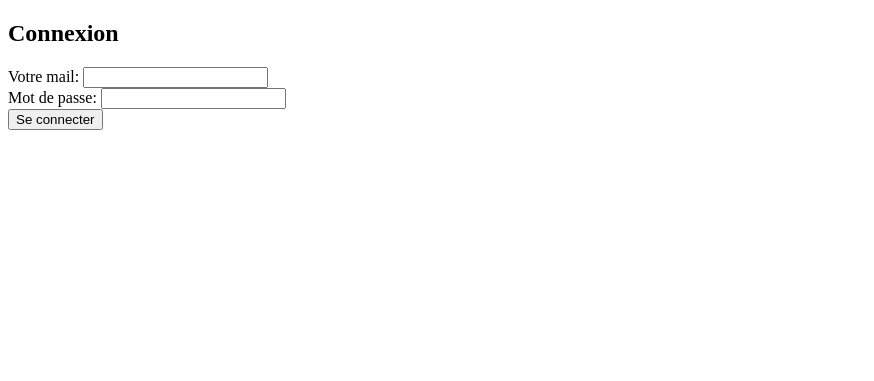
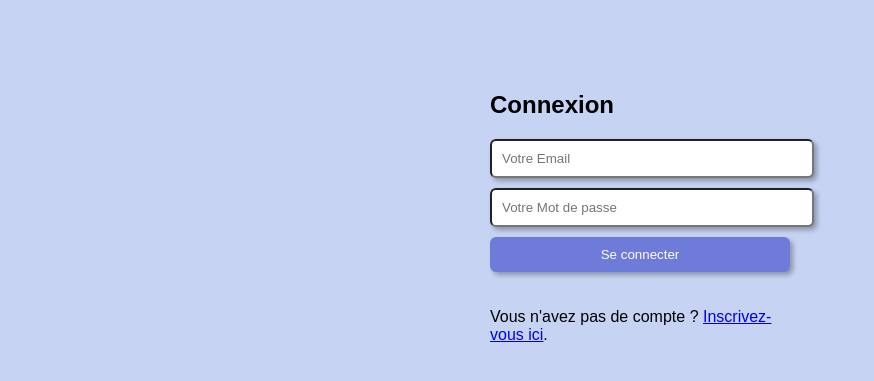
Before and after one commit to HugoLabatut/sio-site-location, a PHP site: page /pages/connexion.pages.php in a window 1280 px wide. Shown: the top 381 px of the page, without its empty margins (0-874 px from the left). Run offline with PHP 8.4, Linux system fonts and the light colour scheme.

Commit message:
Système inscription et connexion

```diff
--- a/pages/connexion.pages.php
+++ b/pages/connexion.pages.php
@@ -3,55 +3,100 @@
 <head>
     <meta charset="UTF-8">
     <meta name="viewport" content="width=device-width, initial-scale=1.0">
-    <title>Page de Connexion</title>
+    <title>Connexion</title>
+    <style>
+        body {
+            font-family: Arial, sans-serif;
+            background-color: #C6D3F3;
+        }
+
+        .container {
+            width: 300px;
+            margin: 0 auto;
+            padding-top: 5%;
+        }
+
+        input[type="text"],
+        input[type="email"],
+        input[type="password"] {
+            box-shadow: 3px 3px 5px 0 rgba(0, 0, 0, 0.3);
+            width: 100%;
+            padding: 10px;
+            margin-bottom: 10px;
+            border-radius: 6px;
+        }
+
+        input[type="submit"],
+        input[type="button"] {
+            box-shadow: 3px 3px 5px 0 rgba(0, 0, 0, 0.3);
+            width: 100%;
+            padding: 10px;
+            background-color: #6F7BD9;
+            color: white;
+            border: none;
+            cursor: pointer;
+            border-radius: 6px;
+        }
+
+        input[type="submit"] {
+            margin-bottom: 20px;
+        }
+
+        #villeAutocomplete {
+            display: none;
+            position: absolute;
+            background-color: #f1f1f1;
+            max-height: 150px;
+            overflow-y: auto;
+            border: 1px solid #ccc;
+        }
+
+        #villeAutocomplete div {
+            padding: 10px;
+            cursor: pointer;
+        }
+
+        #villeAutocomplete div:hover {
+            background-color: #e9e9e9;
+        }
+    </style>
 </head>
 <body>
 
 <?php
-session_start();
+// Vérifier si le formulaire a été soumis
+if ($_SERVER["REQUEST_METHOD"] == "POST") {
+    include("config.php");
+
+    $mail = $_POST["mail"];
+    $password = $_POST["password"];
+
+    // Préparer la requête SQL de vérification
+    $query = "SELECT * FROM client WHERE mail_client = ?";
+    $stmt = $pdo->prepare($query);
+    $stmt->execute([$mail]);
+    $user = $stmt->fetch(PDO::FETCH_ASSOC);
+
+    // Avant la vérification if ($user && password_verify($password, $user['password_client'])) {
+echo "Mot de passe saisi : " . $password . "<br>";
+echo "Mot de passe haché dans la base de données : " . $user['password_client'] . "<br>";
+echo "Résultat de password_verify : " . var_export(password_verify($password, $user['password_client']), true) . "<br>";
 
 
-// Vérifier si le formulaire a été soumis
-if ($_SERVER["REQUEST_METHOD"] == "POST") {
-    // Inclure le fichier de configuration de la base de données
-    require_once "config2.php";
-
-    // Récupérer les données du formulaire
-    $username = $_POST["username"];
-    $password = $_POST["password"];
-
-    // Préparer la requête SQL
-    $sql = "SELECT * FROM clients WHERE email = ? AND password = ?";
-
-    // Utiliser des requêtes préparées pour éviter les injections SQL
-    $stmt = $pdo->prepare($sql);
-    $stmt->execute([$email, $password]);
-    $user = $stmt->fetch(PDO::FETCH_ASSOC);
-
-    // Vérifier si l'utilisateur existe dans la base de données
-    if ($user) {
-        // Enregistrez l'ID de l'utilisateur dans la session
-        $_SESSION['user_id'] = $user['id'];
-
-        // Rediriger vers le tableau de bord ou une autre page sécurisée
-        header("Location: inscription.pages.php");
-        exit();
+    if ($user && password_verify($password, $user['password_client'])) {
+        echo "Connexion réussie !";
     } else {
         echo "Identifiants incorrects. Veuillez réessayer.";
     }
 }
 ?>
 
-<h2>Connexion</h2>
-<form method="post" action="">
-    <label for="username">Votre mail:</label>
-    <input type="text" id="username" name="username" required><br>
-
-    <label for="password">Mot de passe:</label>
-    <input type="password" id="password" name="password" required><br>
-
-    <input type="submit" value="Se connecter">
-</form>
-
-</body>
-</html>
+<div class="container">
+    <h2>Connexion</h2>
+    <form method="post" action="<?php echo htmlspecialchars($_SERVER["PHP_SELF"]); ?>">
+        <input type="email" name="mail" placeholder="Votre Email" required><br>
+        <input type="password" name="password" placeholder="Votre Mot de passe" required><br>
+        <input type="submit" value="Se connecter">
+    </form>
+    <p>Vous n'avez pas de compte ? <a href="inscription.pages.php">Inscrivez-vous ici</a>.</p>
+</div>
```
Also changed, not shown: pages/inscription.pages.php (+4 -10 lines).
